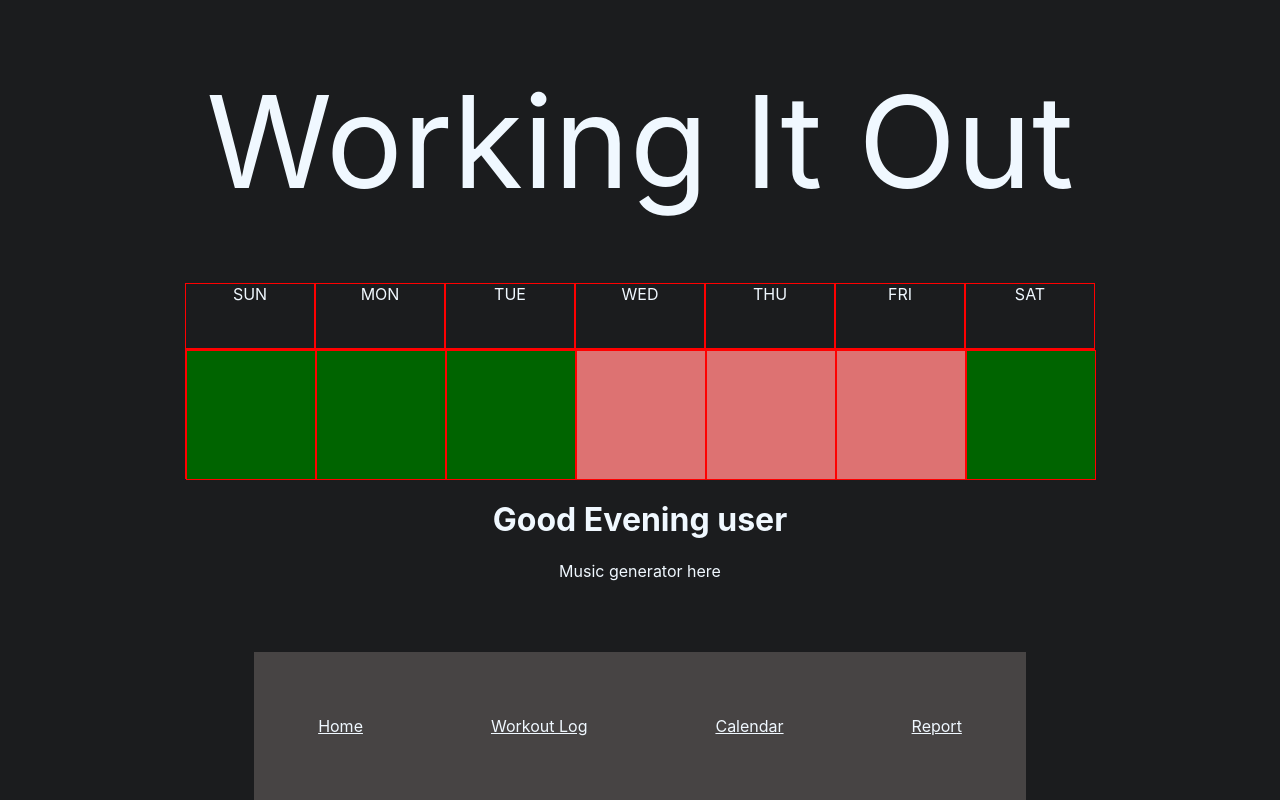
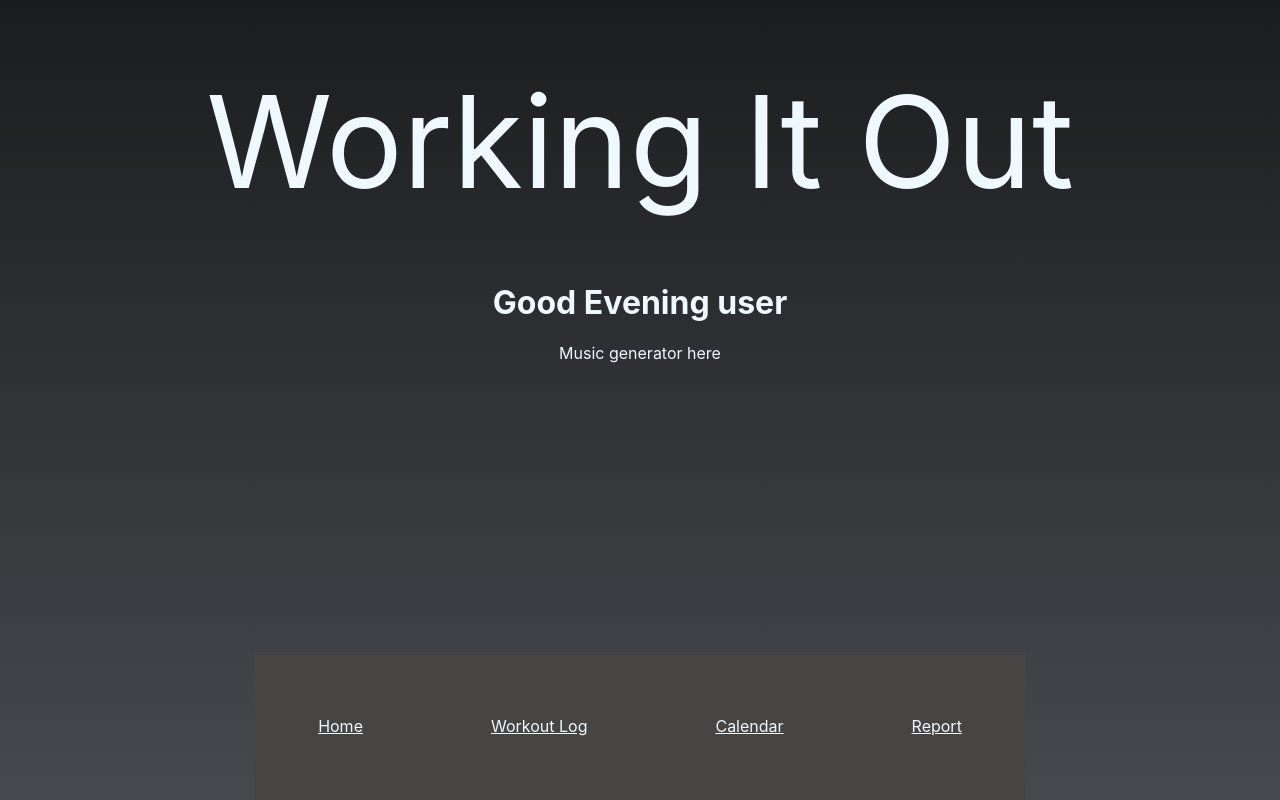
Before and after one commit to Epeng1994/workoutapp, a React (Create React App) app: page / in a window 1280 px wide. Built offline with nearby package versions, Linux system fonts and the light colour scheme.

Commit message:
init report component, installed plotly library

```diff
--- a/package.json
+++ b/package.json
@@ -6,9 +6,11 @@
     "@testing-library/jest-dom": "^5.16.5",
     "@testing-library/react": "^13.4.0",
     "@testing-library/user-event": "^13.5.0",
+    "plotly.js": "^2.16.1",
     "react": "^18.2.0",
     "react-calendar": "^3.9.0",
     "react-dom": "^18.2.0",
+    "react-plotly.js": "^2.6.0",
     "react-router-dom": "^6.4.2",
     "react-scripts": "5.0.1",
     "react-timer-hook": "^3.0.5",
--- a/src/App.css
+++ b/src/App.css
@@ -6,7 +6,8 @@
 }
 
 html{
-  background-color: #1b1c1e;
+  background-image: linear-gradient(to bottom, #1b1c1e, #47494e);
+  height:100%;
 }
 
 body{
--- a/src/App.js
+++ b/src/App.js
@@ -6,11 +6,10 @@ import NavBar from './components/NavBar/NavBar';
 import 'react-calendar/dist/Calendar.css';
 import WorkoutLog from './components/WorkoutLog';
 import Home from './components/HomePage/Home'
+import Report from './components/Report/Report'
 
 function App() {
-
-  const [dates,setDates] = useState([1,1,1,0,0,0,1])
-
+  //grab data from backend for this week
   useEffect(()=>{
 
   })
@@ -20,9 +19,10 @@ function App() {
       <div className = 'title'>Working It Out</div>
       <div>
         <Routes>
-          <Route exact path = '/' element = {<Home dates={dates}/>}/>
+          <Route exact path = '/' element = {<Home/>}/>
           <Route path = '/calendar' element={<Calendar/>}/>
           <Route path = '/workoutlog' element ={<WorkoutLog/>}/>
+          <Route path = '/report' element ={<Report/>}/>
         </Routes>
       </div>
       <NavBar/>
--- a/src/components/HomePage/Home.js
+++ b/src/components/HomePage/Home.js
@@ -1,4 +1,3 @@
-import Tracker from '../Tracker';
 
 
 
@@ -7,11 +6,8 @@ function Home(props){
     const currentTime = new Date().getHours()
     const currentTimeString = currentTime >= 0 && currentTime < 12 ? 'Morning' : currentTime >= 12 && currentTime < 18 ? 'Afternoon' : 'Evening'
 
-
-
     return(
         <div>
-            <Tracker dates = {dates}/>
             <div>
                 <h1>Good {`${currentTimeString} ${'user'}`}</h1>
             </div>
--- /dev/null
+++ b/src/components/Report/Report.js
@@ -0,0 +1,12 @@
+import Plot from 'react-plotly.js';
+
+
+function Report(){
+    return(
+        <>
+            <Plot></Plot>
+        </>
+    )
+};
+
+export default Report;
--- a/src/components/WorkoutLog.js
+++ b/src/components/WorkoutLog.js
@@ -1,18 +1,36 @@
+import {useState} from 'react';
+import Tracker from './Tracker';
+import axios from 'axios';
+
+
+
+
 function WeeklyBar(props){
     const today = new Date().toDateString()
+    const [dates,setDates] = useState([1,1,1,0,0,0,1])
+    const [errorMsg, setErrorMsg] = useState('')
+
     const updateWorkout = e =>{
         console.log(e.target)
         e.preventDefault()
+        Promise.resolve('Task completed').then(value=>{
+            axios
+            .get('SomeUrl')
+            .then(res=>setErrorMsg(res||value))
+            .catch(err=>setErrorMsg(err.message))
+        })
     }
-
+    //on submit will sent a post to backend stating workout on today
     return(
         <>
+            <Tracker dates = {dates}/>
             Form to log work out
             <form onSubmit={updateWorkout}>
                 <label>Did you workout today on {today}? </label>
                 <input type='checkbox'/>
                 <button>Submit</button>
             </form>
+            <div>{errorMsg}</div>
         </>
     )
 }
```
Also changed, not shown: 1 other file (tests, documents, lock files or other folders).
